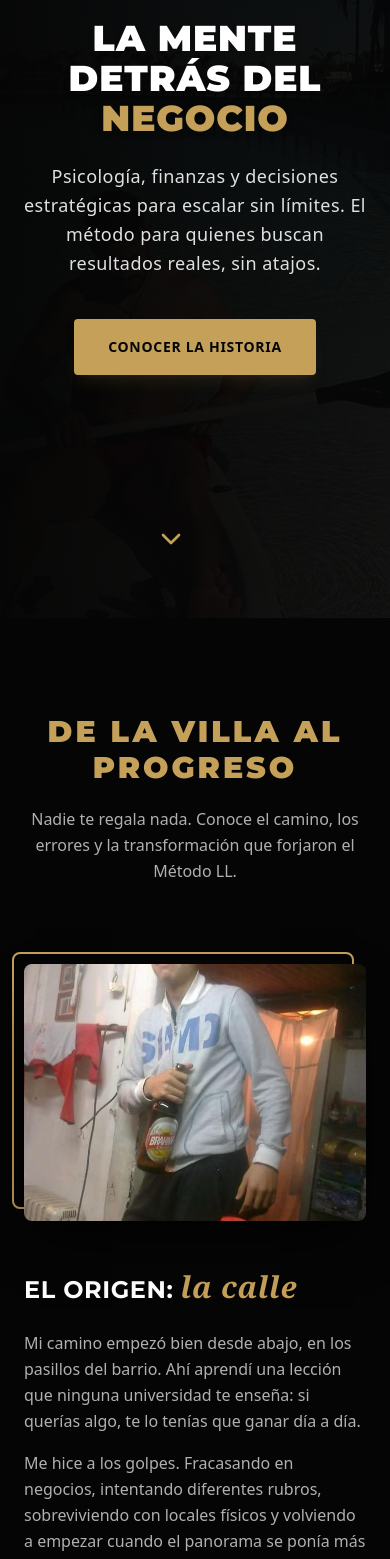
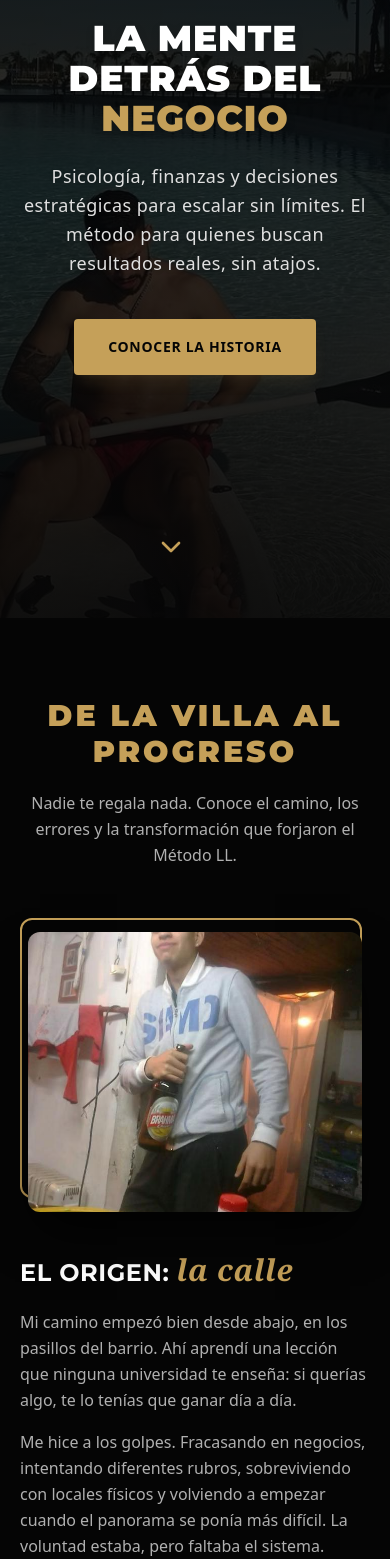
Before and after one commit to leandrocarbonellgimeno2-beep/metodo-ll-landing, a Next.js app: page / in a window 390 px wide. Shown: the part 226-1785 px from the top of the page. Built offline with nearby package versions, Linux system fonts and the light colour scheme.

Commit message:
fix: update level 2 price to .000 ARS and optimize mobile responsive image layouts

```diff
--- a/src/components/Hero.tsx
+++ b/src/components/Hero.tsx
@@ -7,7 +7,7 @@ import Image from "next/image";
 export default function Hero() {
   return (
     <section className="relative h-screen min-h-[600px] flex items-center justify-center text-center overflow-hidden">
-      {/* Background Image with Dark Overlay */}
+      {/* Background Image with Dynamic Responsive Overlay */}
       <div className="absolute inset-0 z-0">
         <Image
           src="/images/hero-bg.jpeg"
@@ -15,9 +15,9 @@ export default function Hero() {
           fill
           priority
           sizes="100vw"
-          className="object-cover object-center opacity-30 brightness-75 scale-105"
+          className="object-cover object-top sm:object-center opacity-55 sm:opacity-35 brightness-90 sm:brightness-75 scale-105"
         />
-        <div className="absolute inset-0 bg-gradient-to-r from-[#050505]/95 via-[#050505]/80 to-[#050505]/70" />
+        <div className="absolute inset-0 bg-gradient-to-b from-[#050505]/85 via-[#050505]/65 to-[#050505]/90 sm:bg-gradient-to-r sm:from-[#050505]/95 sm:via-[#050505]/80 sm:to-[#050505]/70" />
       </div>
 
       {/* Hero Content */}
@@ -27,10 +27,10 @@ export default function Hero() {
         transition={{ duration: 0.8, ease: "easeOut" }}
         className="relative z-10 max-w-[900px] px-6 py-10"
       >
-        <h1 className="font-heading text-4xl sm:text-5xl md:text-7xl font-black tracking-wide text-white mb-6 drop-shadow-md uppercase">
+        <h1 className="font-heading text-4xl sm:text-5xl md:text-7xl font-black tracking-wide text-white mb-6 drop-shadow-lg uppercase">
           LA MENTE DETRÁS DEL <span className="text-[#c5a059]">NEGOCIO</span>
         </h1>
-        <p className="text-lg sm:text-xl md:text-2xl text-[#e0e0e0] font-light max-w-3xl mx-auto leading-relaxed mb-10 tracking-wide">
+        <p className="text-lg sm:text-xl md:text-2xl text-[#e0e0e0] font-light max-w-3xl mx-auto leading-relaxed mb-10 tracking-wide drop-shadow">
           Psicología, finanzas y decisiones estratégicas para escalar sin límites. El método para quienes buscan resultados reales, sin atajos.
         </p>
 
@@ -46,7 +46,7 @@ export default function Hero() {
       <a
         href="#historia"
         aria-label="Scroll down to story section"
-        className="absolute bottom-10 left-1/2 -translate-x-1/2 z-10 text-[#c5a059] hover:text-[#dfb668] transition-colors animate-bounce-indicator p-2"
+        className="absolute bottom-8 sm:bottom-10 left-1/2 -translate-x-1/2 z-10 text-[#c5a059] hover:text-[#dfb668] transition-colors animate-bounce-indicator p-2"
       >
         <ChevronDown className="w-8 h-8" />
       </a>
--- a/src/components/Services.tsx
+++ b/src/components/Services.tsx
@@ -29,7 +29,7 @@ const services = [
       "Optimización de procesos operativos",
       "Llamadas de seguimiento semanales",
     ],
-    price: "$100.000 ARS",
+    price: "$149.000 ARS",
     subprice: "o $100 USD (Suscripción Mensual)",
     buttonText: "Aplicar al Programa",
     waMessage: "Hola Lucas! Me interesa la mentoría Construí tu Primer Negocio.",
--- a/src/components/Story.tsx
+++ b/src/components/Story.tsx
@@ -38,15 +38,15 @@ const stories = [
 
 export default function Story() {
   return (
-    <section id="historia" className="py-24 sm:py-32 bg-[#050505] text-[#f8f8f8] relative">
-      <div className="max-w-[1200px] mx-auto px-6">
+    <section id="historia" className="py-20 sm:py-32 bg-[#050505] text-[#f8f8f8] relative">
+      <div className="max-w-[1200px] mx-auto px-5 sm:px-6">
         {/* Section Header */}
         <motion.div
           initial={{ opacity: 0, y: 30 }}
           whileInView={{ opacity: 1, y: 0 }}
           viewport={{ once: true, margin: "-50px" }}
           transition={{ duration: 0.8 }}
-          className="text-center mb-20"
+          className="text-center mb-16 sm:mb-20"
         >
           <h2 className="text-3xl sm:text-4xl md:text-5xl font-black text-[#c5a059] mb-5 tracking-widest uppercase font-heading">
             DE LA VILLA AL PROGRESO
@@ -57,7 +57,7 @@ export default function Story() {
         </motion.div>
 
         {/* Story Rows */}
-        <div className="space-y-24 sm:space-y-32">
+        <div className="space-y-20 sm:space-y-32">
           {stories.map((story, index) => {
             const isEven = index % 2 === 1;
             return (
@@ -69,29 +69,29 @@ export default function Story() {
                 transition={{ duration: 0.8, delay: 0.1 }}
                 className={`flex flex-col ${
                   isEven ? "lg:flex-row-reverse" : "lg:flex-row"
-                } items-center gap-12 lg:gap-16`}
+                } items-center gap-10 lg:gap-16`}
               >
                 {/* Image Container with Gold Border Accent */}
-                <div className="w-full lg:w-1/2 relative group">
+                <div className="w-full lg:w-1/2 relative group px-2 sm:px-0">
                   <div
-                    className={`absolute -top-3 ${
-                      isEven ? "-right-3 lg:-right-3" : "-left-3 lg:-left-3"
-                    } w-full h-full border-2 border-[#c5a059] rounded-lg z-0 transition-transform duration-300 group-hover:scale-[1.02]`}
+                    className={`absolute -top-3.5 ${
+                      isEven ? "right-0 lg:-right-3.5" : "left-0 lg:-left-3.5"
+                    } w-[calc(100%-8px)] lg:w-full h-full border-2 border-[#c5a059] rounded-xl z-0 transition-transform duration-300 group-hover:scale-[1.01]`}
                   />
-                  <div className="relative z-10 overflow-hidden rounded-lg shadow-2xl shadow-black/80 aspect-[4/3] w-full">
+                  <div className="relative z-10 overflow-hidden rounded-xl shadow-2xl shadow-black/90 w-full h-[280px] sm:h-[380px] lg:h-[400px]">
                     <Image
                       src={story.image}
                       alt={story.alt}
                       fill
-                      sizes="(max-width: 1024px) 100vw, 50vw"
-                      className="object-cover transition-transform duration-500 group-hover:scale-105"
+                      sizes="(max-width: 768px) 100vw, (max-width: 1200px) 50vw, 600px"
+                      className="object-cover object-center transition-transform duration-500 group-hover:scale-105"
                     />
                   </div>
                 </div>
 
                 {/* Text Container */}
                 <div className="w-full lg:w-1/2">
-                  <h3 className="text-2xl sm:text-3xl font-bold text-white mb-6 uppercase tracking-wide font-heading">
+                  <h3 className="text-2xl sm:text-3xl font-bold text-white mb-5 uppercase tracking-wide font-heading">
                     {story.title}{" "}
                     <span className="text-[#c5a059] font-serif italic lowercase text-3xl sm:text-4xl">
                       {story.highlight}
```
